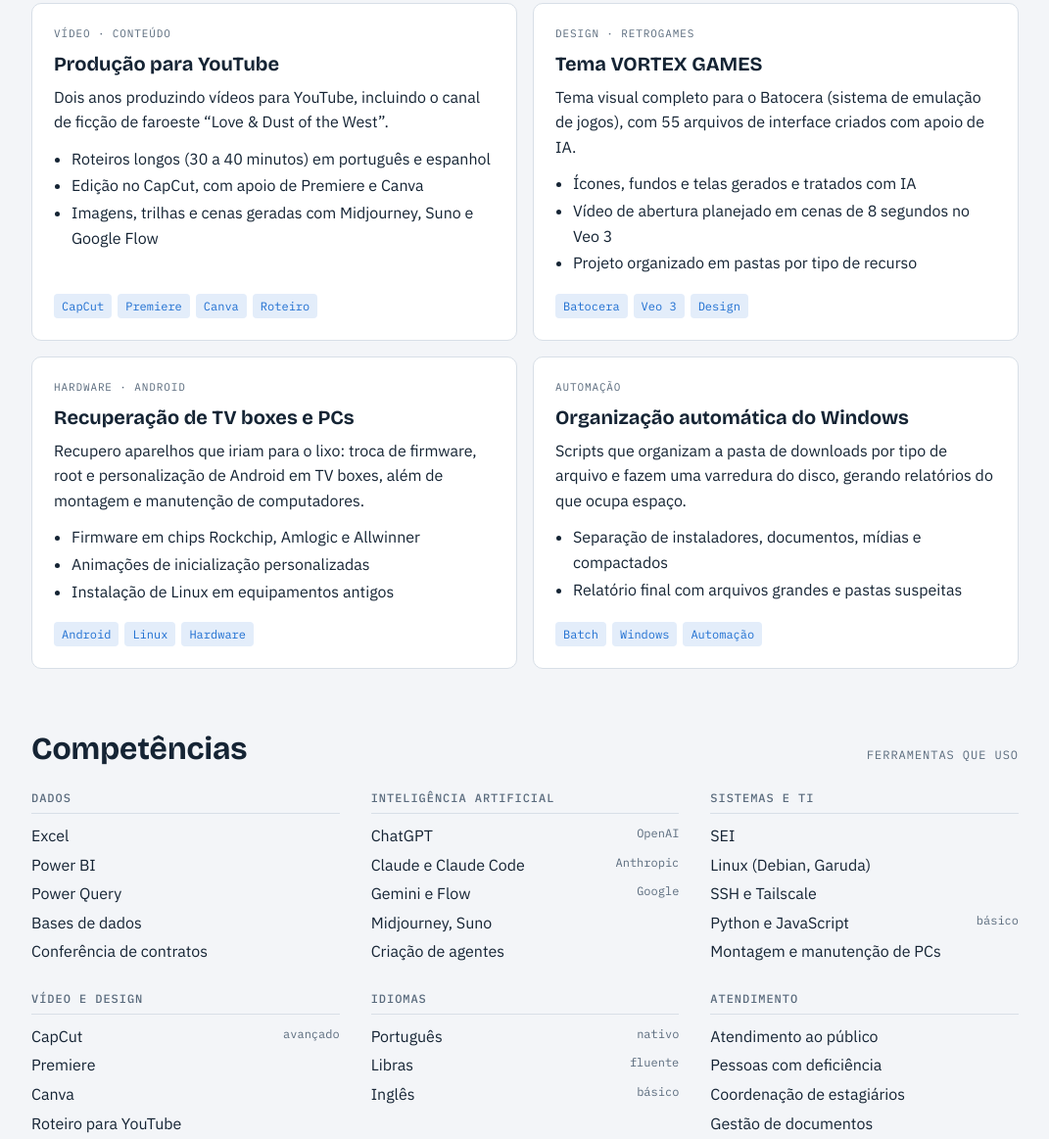
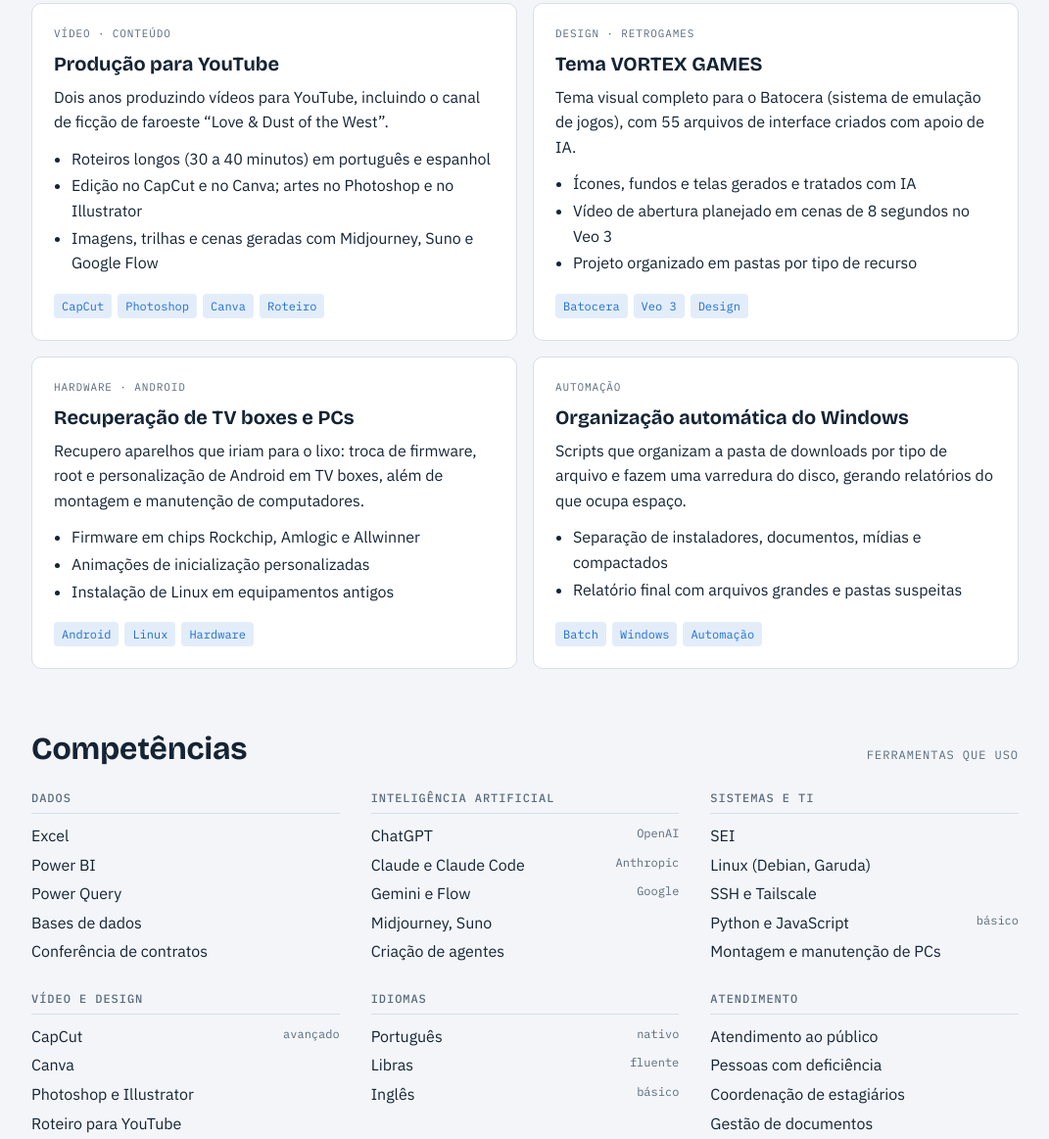
Before and after one commit to trucsdnt/portfolio, a plain HTML site: page index.html in a window 1280 px wide. Shown: the part 1863-3026 px from the top of the page at 98% size, without its empty margins (104-1175 px from the left). Drawn offline with nearby package versions, Linux system fonts and the light colour scheme.

Commit message:
Atualiza ferramentas de edição
Co-Authored-By: Claude Opus 5.5 <noreply@anthropic.com>
Claude-Session: https://claude.ai/code/session_01NzyBjHcHaMF6TPLu6mtpDb

```diff
--- a/index.html
+++ b/index.html
@@ -267,10 +267,10 @@ section.block .wrap{padding-block:56px 8px}
         <p>Dois anos produzindo vídeos para YouTube, incluindo o canal de ficção de faroeste “Love &amp; Dust of the West”.</p>
         <ul>
           <li>Roteiros longos (30 a 40 minutos) em português e espanhol</li>
-          <li>Edição no CapCut, com apoio de Premiere e Canva</li>
+          <li>Edição no CapCut e no Canva; artes no Photoshop e no Illustrator</li>
           <li>Imagens, trilhas e cenas geradas com Midjourney, Suno e Google Flow</li>
         </ul>
-        <div class="tags"><span class="tag">CapCut</span><span class="tag">Premiere</span><span class="tag">Canva</span><span class="tag">Roteiro</span></div>
+        <div class="tags"><span class="tag">CapCut</span><span class="tag">Photoshop</span><span class="tag">Canva</span><span class="tag">Roteiro</span></div>
       </article>
 
       <article class="card">
@@ -330,7 +330,7 @@ section.block .wrap{padding-block:56px 8px}
       </div>
       <div>
         <h3>Vídeo e design</h3>
-        <ul><li>CapCut <em>avançado</em></li><li>Premiere</li><li>Canva</li><li>Roteiro para YouTube</li></ul>
+        <ul><li>CapCut <em>avançado</em></li><li>Canva</li><li>Photoshop e Illustrator</li><li>Roteiro para YouTube</li></ul>
       </div>
       <div>
         <h3>Idiomas</h3>
```
